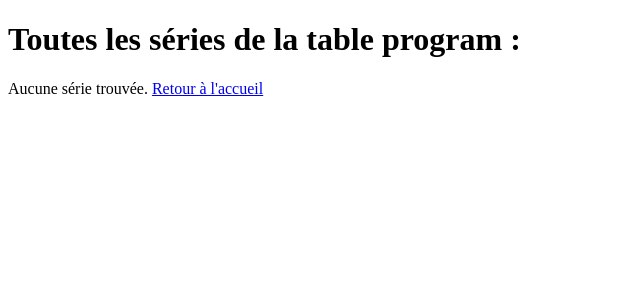
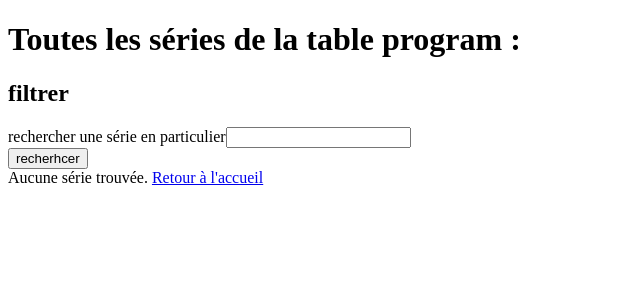
Before and after one commit to ClaireV38/quests-symfony-wild-series, a Symfony app: template templates/program/index.html.twig in a window 1280 px wide. Shown: the part 154-454 px from the top of the page, without its empty margins (0-640 px from the left). Run offline with Twig, Linux system fonts and the light colour scheme; the template is opened without the code that fills it, so the values that code supplies are empty; form fields are guessed from the names that the template uses; some libraries are stand-ins or nearby versions.

Commit message:
add a form to search one particular program

```diff
--- a/templates/base.html.twig
+++ b/templates/base.html.twig
@@ -4,6 +4,7 @@
     <meta charset="UTF-8">
     <title>{% block title %}Welcome!{% endblock %}</title>
     {{ encore_entry_link_tags('app') }}
+    <meta name="viewport" content="width=device-width, initial-scale=1">
     <link rel="preconnect" href="https://fonts.gstatic.com">
     <link href="https://fonts.googleapis.com/css2?family=Sriracha&display=swap" rel="stylesheet">
     {% block stylesheets %}
--- a/templates/program/index.html.twig
+++ b/templates/program/index.html.twig
@@ -3,7 +3,14 @@
 {% block title %}All programs{% endblock %}
 
 {% block body %}
+    <div class="container">
         <h1>Toutes les séries de la table program : </h1>
+        <h2>filtrer</h2>
+        {{ form_start(form) }}
+        {{ form_row(form.search,  { 'label': 'rechercher une série en particulier' }) }}
+        <button class="btn">{{ button_label|default('recherhcer') }}</button>
+
+        {{ form_end(form) }}
         {% for program in programs %}
             <div class="program-box">
                 <h2>{{ loop.index }} / {{ program.title }} - Catégorie : {{ program.category.name }}</h2>
@@ -17,4 +24,5 @@
         <a href="{{ path('app_index') }}">
             Retour à l'accueil
         </a>
+    </div>
 {% endblock %}
```
Lines whose indentation alone changed are shown as unchanged.
